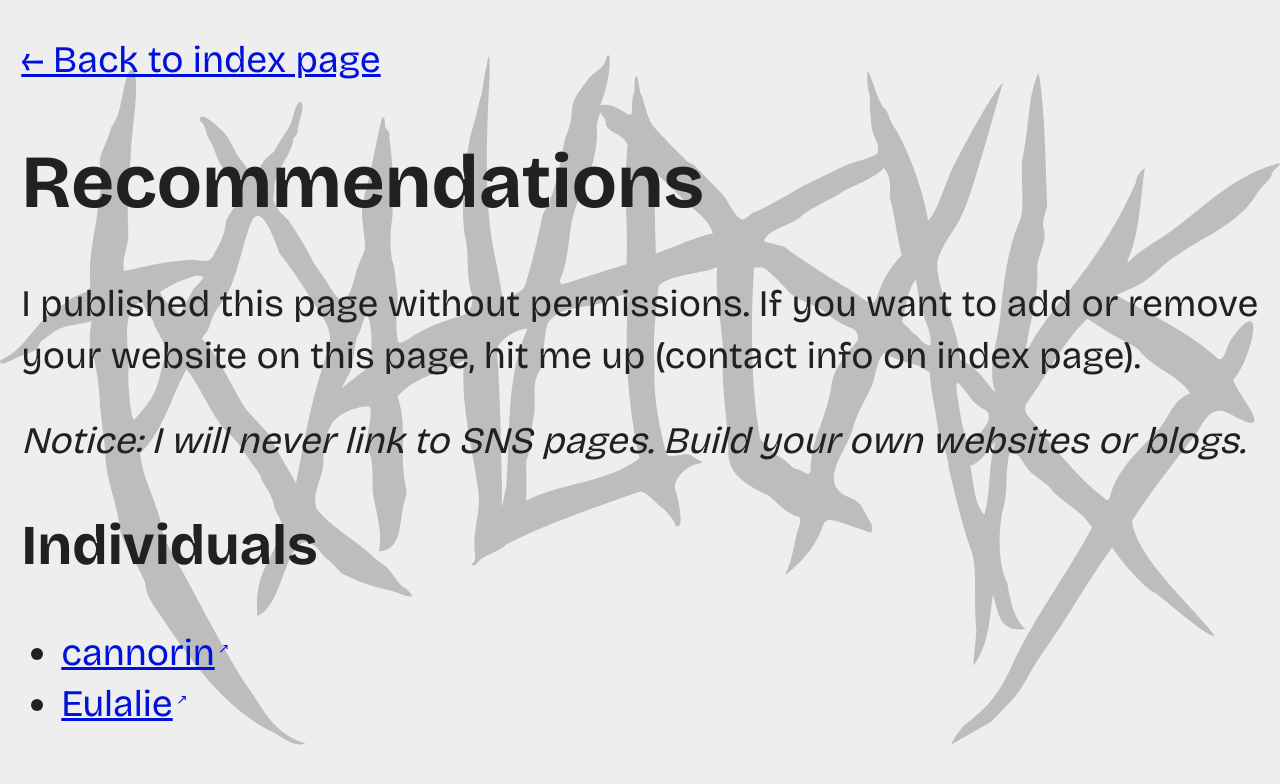
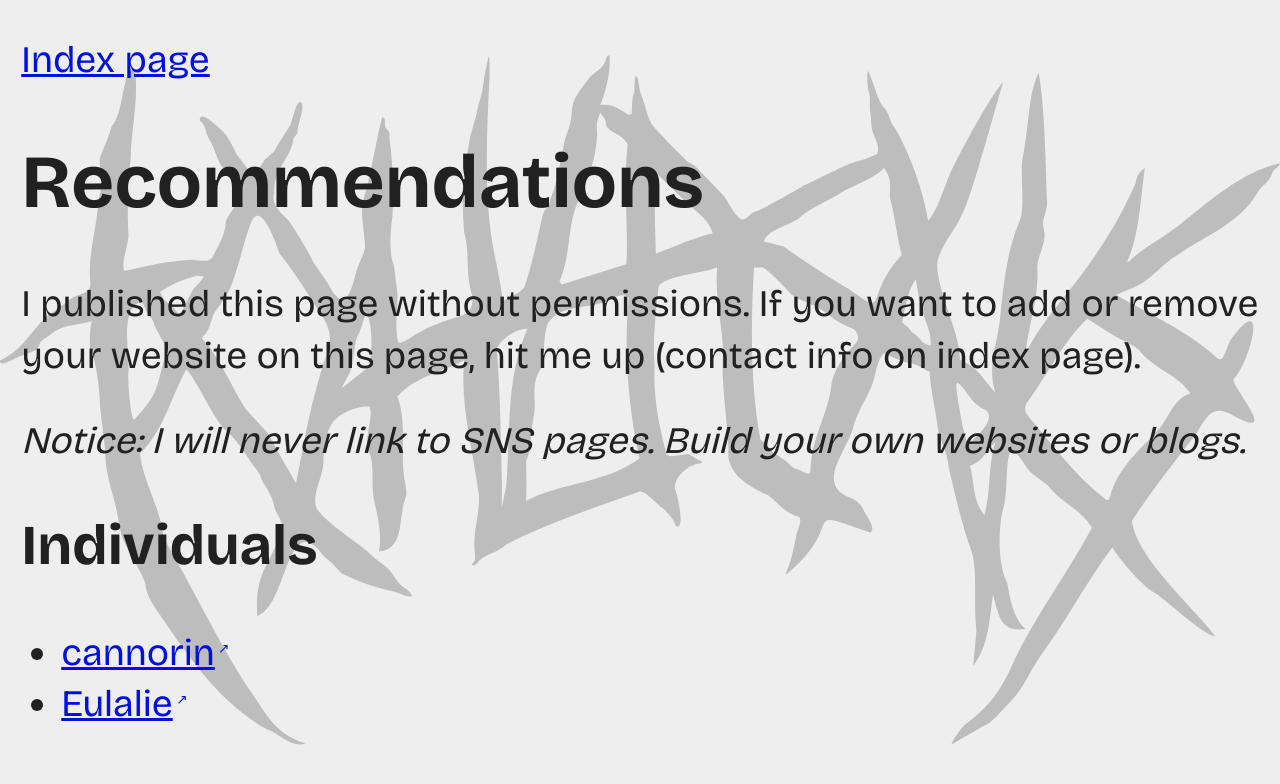
Before and after one commit to peaks-and-valleys/tlp, a SvelteKit app: page /recommendations in a window 1280 px wide. Shown: the top 784 px of the page. Built offline with nearby package versions, Linux system fonts and the light colour scheme.

Commit message:
chore(layout): remove redundant articles layout and integrate navigation into the main layout for better structure and maintainability

```diff
--- a/src/routes/(articles)/+layout.svelte
+++ /dev/null
@@ -1,14 +0,0 @@
-<script lang="ts">
-	import type { Snippet } from 'svelte';
-	import type { LayoutData } from '../(articles)/$types';
-
-	let { data, children }: { data: LayoutData; children: Snippet } = $props();
-</script>
-
-<header>
-	<nav>
-		<p><a href="/">← Back to index page</a></p>
-	</nav>
-</header>
-
-{@render children()}
--- a/src/routes/+layout.svelte
+++ b/src/routes/+layout.svelte
@@ -7,9 +7,11 @@
 	let { data, children }: { data: LayoutData; children: Snippet } = $props();
 </script>
 
-<div class="top">
-	{@render children()}
-</div>
+<nav>
+	<p><a href="/">Index page</a></p>
+</nav>
+
+{@render children()}
 
 <footer>
 	<p>
```
